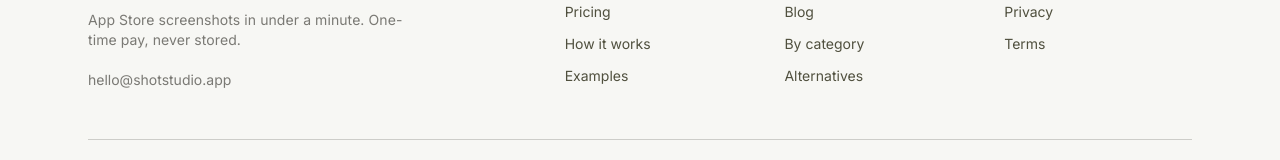
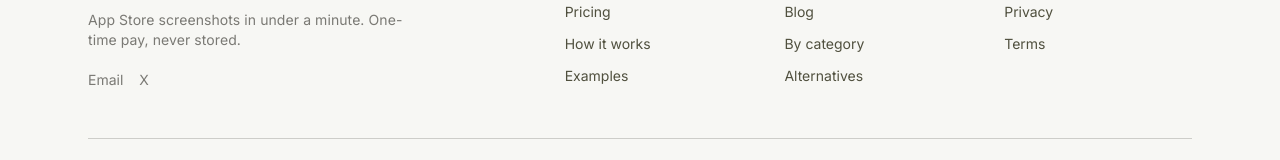
Before and after one commit to ThanosKa/ShotStudio, a Next.js app: page / in a window 1280 px wide. Shown: the part 3415-3575 px from the top of the page. Built offline with nearby package versions, Linux system fonts and the light colour scheme; no server answers.

Commit message:
chore: update email and URL references from shotstudio.app to shotstudio.dev across various files, ensuring consistency in branding and contact information

```diff
--- a/emails/credits-purchased.tsx
+++ b/emails/credits-purchased.tsx
@@ -154,7 +154,7 @@ export default function CreditsPurchasedEmail({
               </Text>
               <Text className="text-xs leading-5 text-muted mt-2 mb-0">
                 <Link href={appUrl} className="text-muted underline">
-                  shotstudio.app
+                  shotstudio.dev
                 </Link>
               </Text>
             </Section>
@@ -172,7 +172,7 @@ CreditsPurchasedEmail.PreviewProps = {
   newBalance: 5,
   amountFormatted: "$17.00",
   receiptUrl: "https://pay.stripe.com/receipts/example",
-  appUrl: "https://shotstudio.app",
+  appUrl: "https://shotstudio.dev",
 } satisfies CreditsPurchasedEmailProps;
 
 export { CreditsPurchasedEmail };
--- a/emails/welcome.tsx
+++ b/emails/welcome.tsx
@@ -87,7 +87,7 @@ export default function WelcomeEmail({ firstName, appUrl }: WelcomeEmailProps) {
               </Text>
               <Text className="text-xs leading-5 text-muted mt-2 mb-0">
                 <Link href={appUrl} className="text-muted underline">
-                  shotstudio.app
+                  shotstudio.dev
                 </Link>
               </Text>
             </Section>
@@ -100,7 +100,7 @@ export default function WelcomeEmail({ firstName, appUrl }: WelcomeEmailProps) {
 
 WelcomeEmail.PreviewProps = {
   firstName: "Alex",
-  appUrl: "https://shotstudio.app",
+  appUrl: "https://shotstudio.dev",
 } satisfies WelcomeEmailProps;
 
 export { WelcomeEmail };
--- a/public/pricing.md
+++ b/public/pricing.md
@@ -31,4 +31,4 @@ ShotStudio sells **one-time credit packs**. There is no subscription. 1 credit =
 - All sales are final. Credits are refunded automatically only when image generation fails after our retry/fallback path is exhausted.
 
 ## Buy
-Public pricing page: https://shotstudio.app/pricing
+Public pricing page: https://shotstudio.dev/pricing
--- a/src/app/(marketing)/privacy/page.tsx
+++ b/src/app/(marketing)/privacy/page.tsx
@@ -88,7 +88,7 @@ export default function PrivacyPage() {
         You can update your email and payment methods through the Stripe
         Customer Portal at any time, accessible from Settings. To delete your
         account and the associated data described above, email{" "}
-        <a href="mailto:hello@shotstudio.app">hello@shotstudio.app</a>. Because
+        <a href="mailto:kazakis.th@gmail.com">kazakis.th@gmail.com</a>. Because
         we do not store screenshots or generated images, there is nothing
         image-related to delete.
       </p>
@@ -108,7 +108,7 @@ export default function PrivacyPage() {
       <h2>Contact</h2>
       <p>
         Questions about this policy: email{" "}
-        <a href="mailto:hello@shotstudio.app">hello@shotstudio.app</a>.
+        <a href="mailto:kazakis.th@gmail.com">kazakis.th@gmail.com</a>.
       </p>
     </LegalPage>
   );
--- a/src/app/(marketing)/terms/page.tsx
+++ b/src/app/(marketing)/terms/page.tsx
@@ -128,7 +128,7 @@ export default function TermsPage() {
       <h2>Contact</h2>
       <p>
         Questions about these Terms: email{" "}
-        <a href="mailto:hello@shotstudio.app">hello@shotstudio.app</a>.
+        <a href="mailto:kazakis.th@gmail.com">kazakis.th@gmail.com</a>.
       </p>
     </LegalPage>
   );
--- a/src/components/marketing/marketing-footer.tsx
+++ b/src/components/marketing/marketing-footer.tsx
@@ -39,12 +39,22 @@ export function MarketingFooter() {
             <p className="mt-4 max-w-xs text-body-lg text-muted-foreground">
               App Store screenshots in under a minute. One-time pay, never stored.
             </p>
-            <a
-              href="mailto:hello@shotstudio.app"
-              className="mt-5 inline-block text-sm text-muted-foreground transition-colors hover:text-foreground"
-            >
-              hello@shotstudio.app
-            </a>
+            <div className="mt-5 flex gap-4 text-sm">
+              <a
+                href="mailto:kazakis.th@gmail.com"
+                className="text-muted-foreground transition-colors hover:text-foreground"
+              >
+                Email
+              </a>
+              <a
+                href="https://x.com/KazakisThanos"
+                target="_blank"
+                rel="noopener noreferrer"
+                className="text-muted-foreground transition-colors hover:text-foreground"
+              >
+                X
+              </a>
+            </div>
           </div>
 
           <div className="grid grid-cols-2 gap-8 sm:grid-cols-3 md:col-span-7">
--- a/src/lib/marketing/schema.ts
+++ b/src/lib/marketing/schema.ts
@@ -13,7 +13,7 @@ export function organizationSchema() {
     name: "ShotStudio",
     url: APP_URL,
     logo: `${APP_URL}/icon.png`,
-    email: "hello@shotstudio.app",
+    email: "kazakis.th@gmail.com",
     description:
       "ShotStudio turns three raw mobile screenshots into a polished three-shot App Store set in under a minute. One-time pay, never stored.",
   };
--- a/src/lib/resend.ts
+++ b/src/lib/resend.ts
@@ -4,4 +4,4 @@ const key = process.env.RESEND_API_KEY;
 if (!key) throw new Error("RESEND_API_KEY is not set");
 
 export const resend = new Resend(key);
-export const FROM_EMAIL = process.env.RESEND_FROM_EMAIL ?? "hello@shotstudio.app";
+export const FROM_EMAIL = process.env.RESEND_FROM_EMAIL ?? "hello@shotstudio.dev";
--- a/src/lib/utils.ts
+++ b/src/lib/utils.ts
@@ -10,4 +10,4 @@ export function pluralize(n: number, singular: string, plural?: string): string
 }
 
 export const APP_URL =
-  process.env.NEXT_PUBLIC_APP_URL ?? "http://localhost:3000";
+  process.env.NEXT_PUBLIC_APP_URL ?? "https://shotstudio.dev";
```
Also changed, not shown: 1 other file (tests, documents, lock files or other folders).
